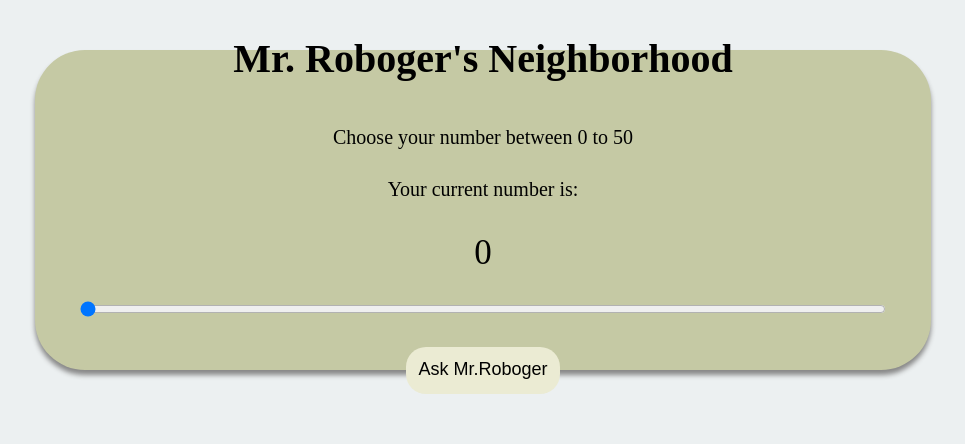
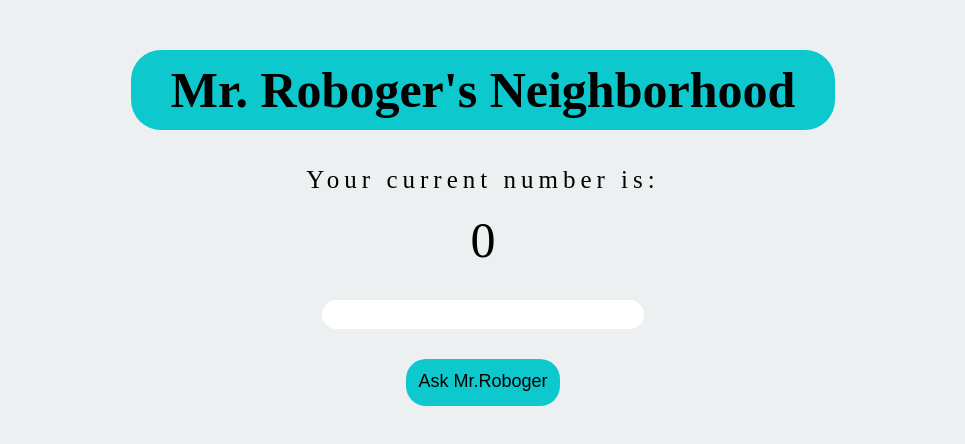
Before and after one commit to onurkaymak/mr-roboger, a plain HTML site: page index.html in a window 1280 px wide. Shown: the whole page, without its empty margins (157-1122 px from the left). Drawn offline with Linux system fonts and the light colour scheme.

Commit message:
Add text input instead of range input, add else statement in branching logic, fix HTML head

```diff
--- a/css/styles.css
+++ b/css/styles.css
@@ -20,11 +20,12 @@ body {
 }
 
 h1 {
+  font-size: 5rem;
+  background-color: #0dc9cd;
+  width: 55%;
+  text-align: center;
+  border-radius: 30px;
   margin-bottom: 3rem;
-}
-
-p {
-  margin-bottom: 2rem;
 }
 
 label {
@@ -41,11 +42,8 @@ label {
 }
 
 .form {
-  width: 70%;
-  height: 40vh;
+  width: 100%;
   font-size: 2rem;
-  background-color: #c5c9a4;
-  box-shadow: 0px 5px 5px #888;
   border-radius: 50px;
   margin-top: 5rem;
 
@@ -56,8 +54,20 @@ label {
 }
 
 .form-input {
-  width: 90%;
   margin: 2rem;
+  font-size: 2.5rem;
+  border: none;
+  border-color: transparent;
+  border-radius: 50px;
+  outline: none;
+  text-align: center;
+  transition: all 0.2s;
+}
+
+.form-input:focus {
+  transform: translateY(-0.2rem);
+  border-bottom: 1.5mm ridge #0dc9cd;
+  box-shadow: 0px 5px 5px #888;
 }
 
 .form-btn {
@@ -66,7 +76,7 @@ label {
   font-size: 1.8rem;
   border-radius: 2rem;
   border: none;
-  background-color: #ebebd3;
+  background-color: #0dc9cd;
   box-shadow: 0px 5px 5px transparent;
   transition: all 0.5s;
 }
@@ -96,3 +106,44 @@ label {
   transform: scaleX(1);
   transition: transform 350ms ease-in-out;
 }
+
+.form-text {
+  font-size: 2.5rem;
+  letter-spacing: 5px;
+}
+
+#input-label {
+  font-size: 5rem;
+}
+
+.result {
+  margin-top: 10rem;
+  display: flex;
+  justify-content: center;
+
+  animation-duration: 1s;
+  animation-name: infinite;
+  animation-iteration-count: infinite;
+  animation-direction: alternate;
+}
+
+ul {
+  width: 75%;
+  border-radius: 50px;
+  padding: 5rem;
+}
+
+li {
+  display: inline-block;
+  margin-right: 2rem;
+  margin-bottom: 2rem;
+}
+
+@keyframes infinite {
+  0% {
+    transform: translateY(-1rem);
+  }
+  100% {
+    transform: translateY(1rem);
+  }
+}
--- a/index.html
+++ b/index.html
@@ -3,32 +3,27 @@
   <head>
     <meta charset="UTF-8" />
     <meta name="viewport" content="width=device-width, initial-scale=1.0" />
-    <link rel="stylesheet" href="/css/styles.css" />
-    <script src="/js/scripts.js"></script>
+    <link rel="stylesheet" href="css/styles.css" />
+    <script src="js/scripts.js"></script>
     <title>Document</title>
   </head>
   <body>
     <div class="container-main">
       <form class="form" id="form">
         <h1>Mr. Roboger's Neighborhood</h1>
-        <p class="form-text">Choose your number between 0 to 50</p>
         <p class="form-text">Your current number is:</p>
-        <label for="volume" id="input-label">0</label>
+        <label for="num" id="input-label">0</label>
         <input
-          type="range"
-          id="volume"
-          name="volume"
-          min="0"
-          max="50"
-          value="0"
+          type="text"
+          id="num"
+          name="num"
           class="form-input"
+          autocomplete="off"
         />
         <button type="submit" class="form-btn">Ask Mr.Roboger</button>
       </form>
 
-      <div class="container-result">
-        <div class="result" id="result"></div>
-      </div>
+      <div class="result" id="result"></div>
     </div>
   </body>
 </html>
--- a/js/scripts.js
+++ b/js/scripts.js
@@ -10,11 +10,12 @@ function wordConverter(inputArr) {
         else if (strNum.includes('1')) {
             return "Beep!"
         }
-        return strNum
+        else {
+            return strNum
+        }
     })
     return convertedArr;
 };
-
 
 // Business Logic
 
@@ -26,16 +27,13 @@ function askMrRoboger(userNum) {
         inputArr.push(strNum);
     }
     const result = wordConverter(inputArr);
-    console.log(result)
+
     return result
 };
 
 
 
 // UI Logic
-
-
-
 
 function formHandler(e) {
     e.preventDefault();
@@ -56,8 +54,6 @@ function formHandler(e) {
         ul.append(li);
     });
     resultContainer.append(ul);
-
-
     form.reset();
 }
 
@@ -68,7 +64,12 @@ window.addEventListener("load", function () {
     const formInputLabel = document.getElementById('input-label');
 
     formInput.addEventListener('input', function () {
-        formInputLabel.innerText = formInput.value;
+        if (formInput.value === '') {
+            formInputLabel.innerText = 0;
+        }
+        else {
+            formInputLabel.innerText = formInput.value;
+        }
     });
 
     form.addEventListener('submit', formHandler)
```
